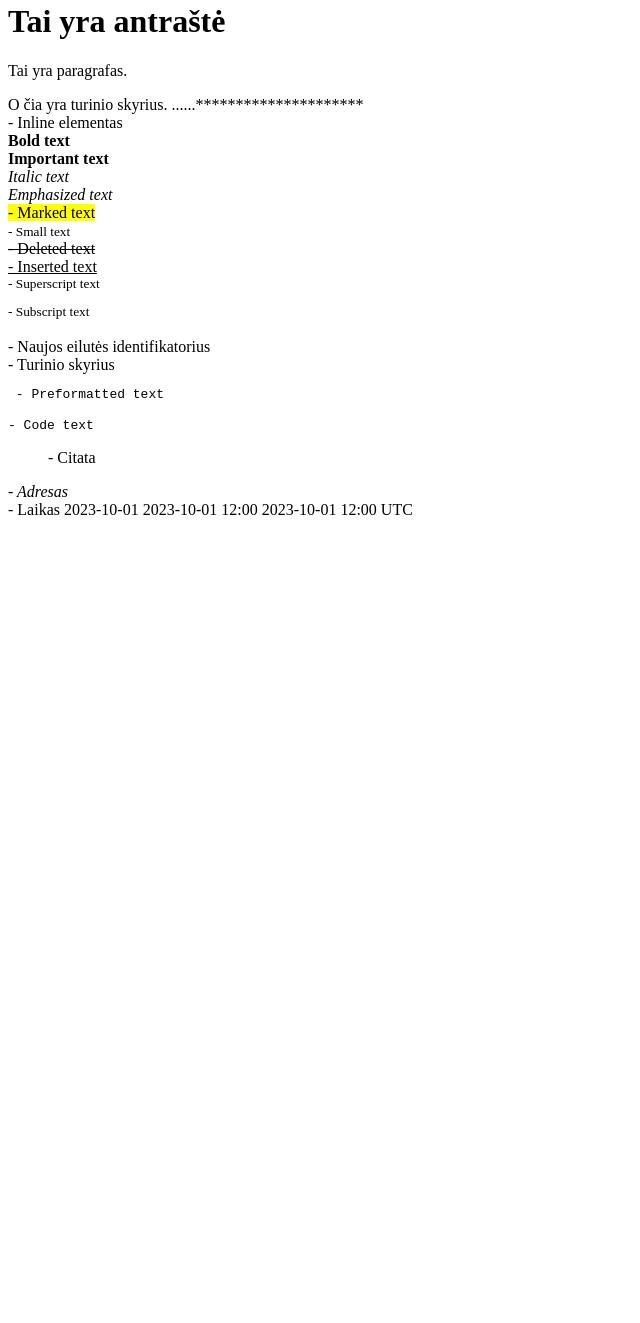
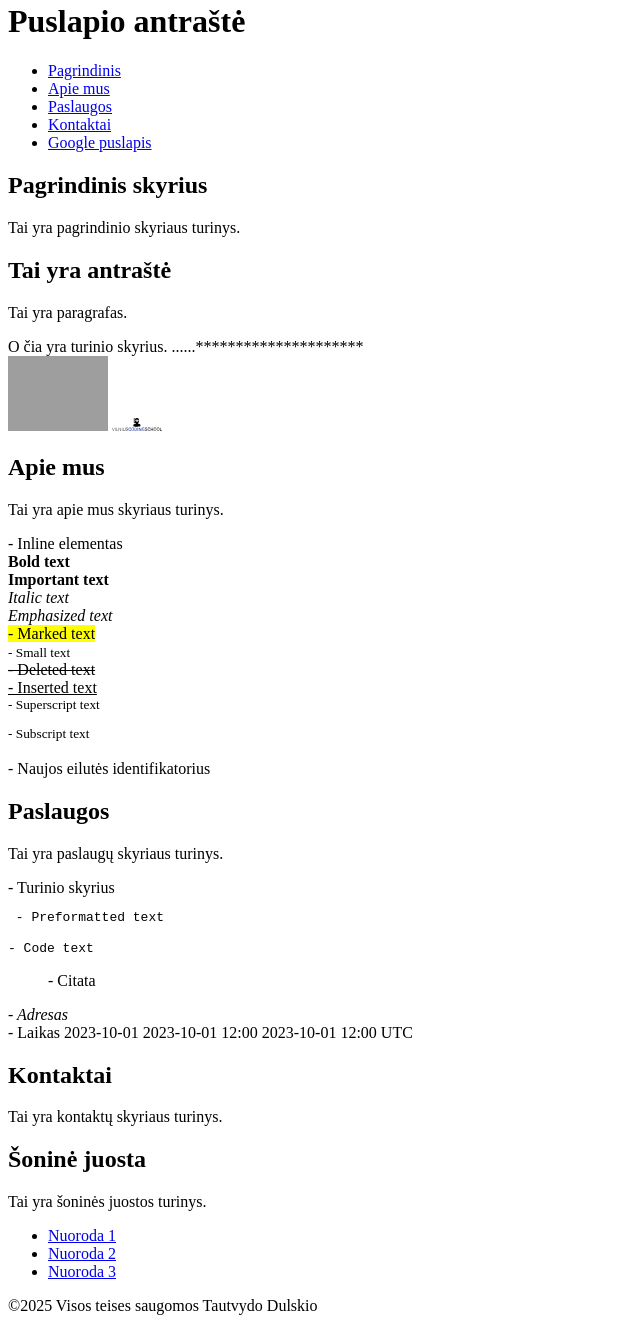
Before and after one commit to tautiz/250407JSM492VAK, a plain HTML site: page index.html in a window 1280 px wide. Shown: the part 18-1341 px from the top of the page, without its empty margins (0-640 px from the left). Before the commit the page ends 800 px from the top, so only its background shows below. Drawn offline with Linux system fonts and the light colour scheme; grey boxes are pictures that could not be loaded.

Commit message:
Papildoma HTML medziaga

```diff
--- a/index.html
+++ b/index.html
@@ -5,10 +5,35 @@
   </head>
   <body>
 
+    <header>
+      <h1 title="Tai yra mano puslapio antraste" id="manoUnikaliAntraste">Puslapio antraštė</h1>
+      <nav>
+        <ul>
+          <li><a class="active clean meniu-item" href="#home">Pagrindinis</a></li>
+          <li><a class="clean meniu-item" href="#about">Apie mus</a></li>
+          <li><a class="clean meniu-item" href="#services">Paslaugos</a></li>
+          <li><a class="clean meniu-item" href="#contact">Kontaktai</a></li>
+          <li><a class="clean meniu-item" href="https://www.google.lt">Google puslapis</a></li>
+        </ul>
+      </nav>
+    </header>
+
+    <main>
+      <section id="home">
+        <h2>Pagrindinis skyrius</h2>
+        <p>Tai yra pagrindinio skyriaus turinys.</p>
         <h1>Tai yra antraštė</h1>
         <p>Tai yra paragrafas.</p>
         <div>O čia yra turinio skyrius. ......*********************</div>
 
+        <img src="https://www.vilniuscoding.lt/wp-content/themes/vcs/assets/img/logo-01.svg" alt="VCS Logo" title="VCS Logo" width="100" />
+        <img src="img/logo-01.svg" width="50" alt="VCS Logo"/>
+
+      </section>
+
+      <section id="about">
+        <h2>Apie mus</h2>
+        <p>Tai yra apie mus skyriaus turinys.</p>
         <!-- Tai Inline elementai -->
         <span> - Inline elementas</span><br>
         <b>Bold text</b><br>
@@ -22,7 +47,11 @@
         <sup> - Superscript text</sup><br>
         <sub> - Subscript text</sub><br>
         <br> - Naujos eilutės identifikatorius<br>
+      </section>
 
+      <section id="services">
+        <h2>Paslaugos</h2>
+        <p>Tai yra paslaugų skyriaus turinys.</p>
         <!-- Tai Block elementai -->
         <div> - Turinio skyrius</div>
         <pre> - Preformatted text</pre>
@@ -33,6 +62,27 @@
         <time datetime="2023-10-01">2023-10-01</time>
         <time datetime="2023-10-01T12:00">2023-10-01 12:00</time>
         <time datetime="2023-10-01T12:00:00Z">2023-10-01 12:00 UTC</time>
+      </section>
+
+      <section id="contact">
+        <h2>Kontaktai</h2>
+        <p>Tai yra kontaktų skyriaus turinys.</p>
+      </section>
+    </main>
+
+    <aside>
+      <h2>Šoninė juosta</h2>
+      <p>Tai yra šoninės juostos turinys.</p>
+      <ul>
+        <li><a href="#link1">Nuoroda 1</a></li>
+        <li><a href="#link2">Nuoroda 2</a></li>
+        <li><a href="#link3">Nuoroda 3</a></li>
+      </ul>
+    </aside>
+
+    <footer>
+      <span>&copy;2025 Visos teises saugomos Tautvydo Dulskio</span>
+    </footer>
 
   </body>
 </html>
```
Also changed, not shown: img/index.html (added, +20 -0 lines), img/logo-01.svg (added), logo-02.svg (added). Lines whose indentation alone changed are shown as unchanged.
